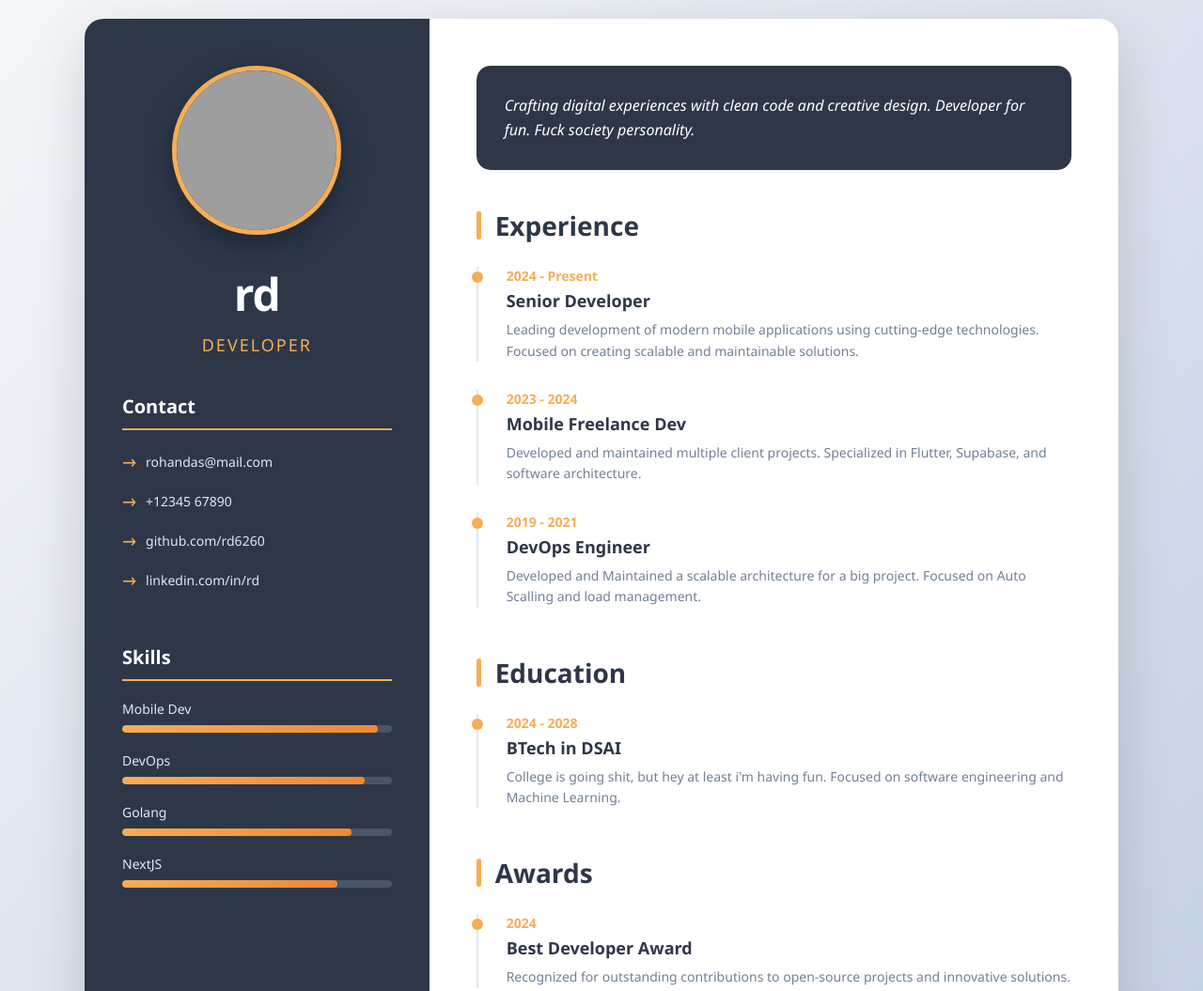
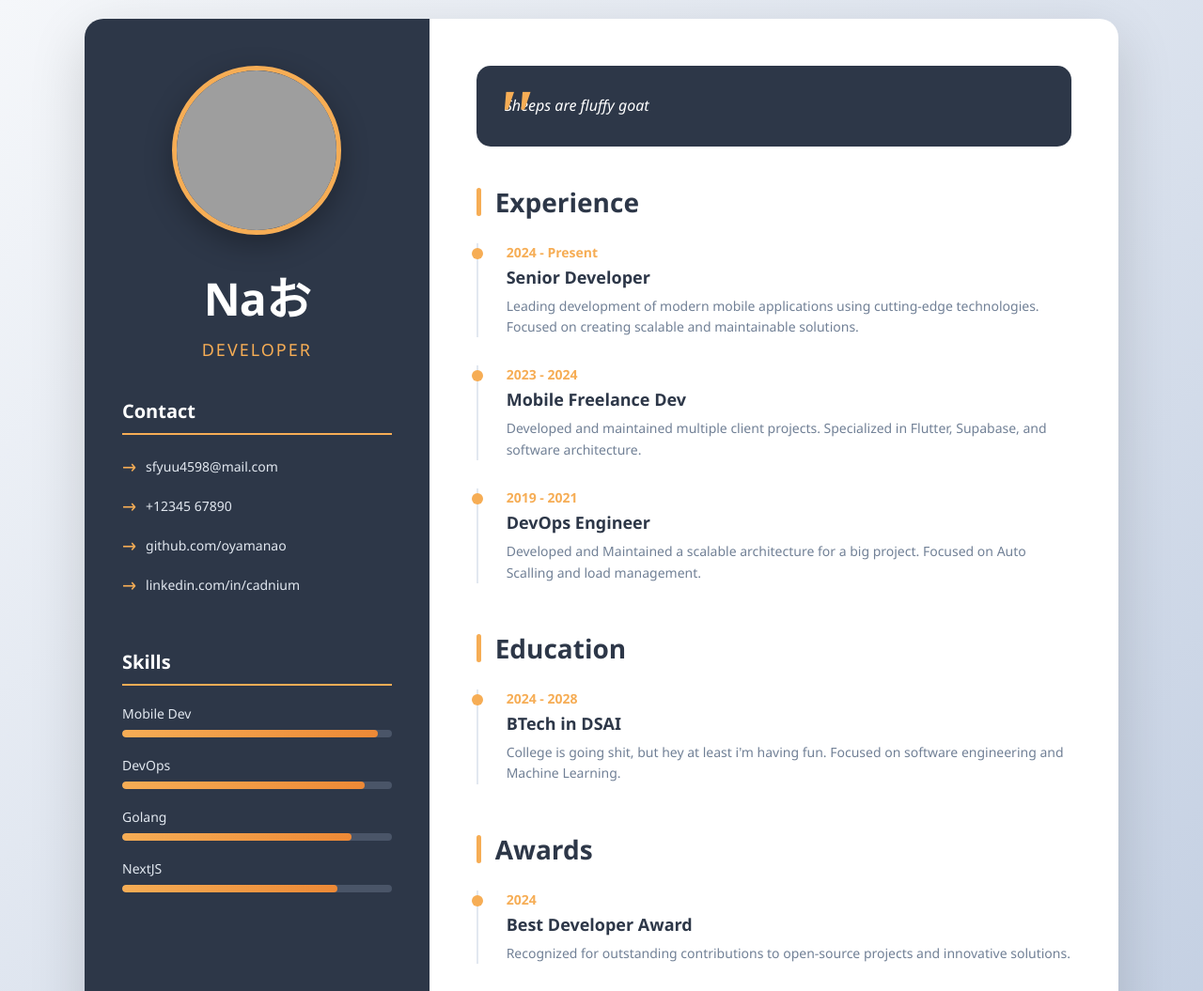
Before and after one commit to Stuti6404/profile, a plain HTML site: page index.html in a window 1280 px wide. Shown: the top 1055 px of the page at 94% size. Drawn offline with Linux system fonts and the light colour scheme; grey boxes are pictures that could not be loaded.

Commit message:
updating profile site

```diff
--- a/index.html
+++ b/index.html
@@ -138,7 +138,7 @@
         }
 
         .quote::before {
-            content: """;
+            content: "''";
             font-size: 80px;
             color: #f6ad55;
             position: absolute;
@@ -229,16 +229,16 @@
 <body>
     <div class="container">
         <div class="sidebar">
-            <img src="https://i.pinimg.com/736x/81/d4/e4/81d4e4e3bcfc5449b4e935d96633445c.jpg" alt="rd" class="profile-img">
-            <div class="name">rd</div>
+            <img src="https://avatars.githubusercontent.com/u/120068072?v=4" alt="rd" class="profile-img">
+            <div class="name">Naお</div>
             <div class="title">Developer</div>
 
             <div class="contact-section">
                 <div class="section-title">Contact</div>
-                <div class="contact-item">rohandas@mail.com</div>
+                <div class="contact-item">sfyuu4598@mail.com</div>
                 <div class="contact-item">+12345 67890</div>
-                <div class="contact-item">github.com/rd6260</div>
-                <div class="contact-item">linkedin.com/in/rd</div>
+                <div class="contact-item">github.com/oyamanao</div>
+                <div class="contact-item">linkedin.com/in/cadnium</div>
             </div>
 
             <div class="skills-section">
@@ -272,7 +272,7 @@
 
         <div class="main-content">
             <div class="quote">
-                Crafting digital experiences with clean code and creative design. Developer for fun. Fuck society personality.
+                Sheeps are fluffy goat
             </div>
 
             <div class="content-section">
```
